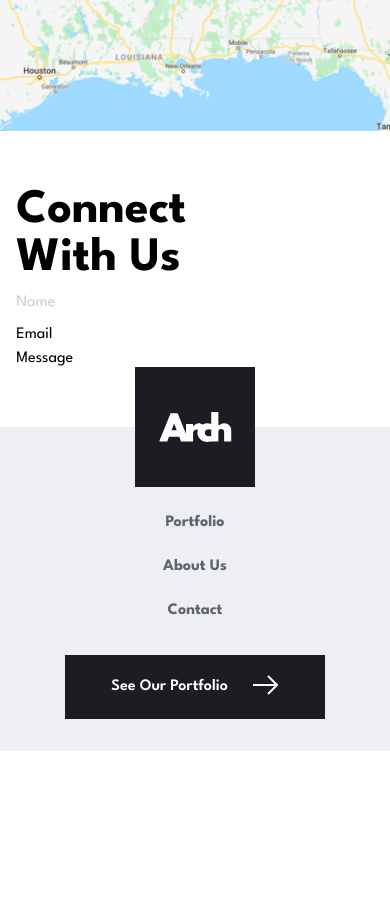
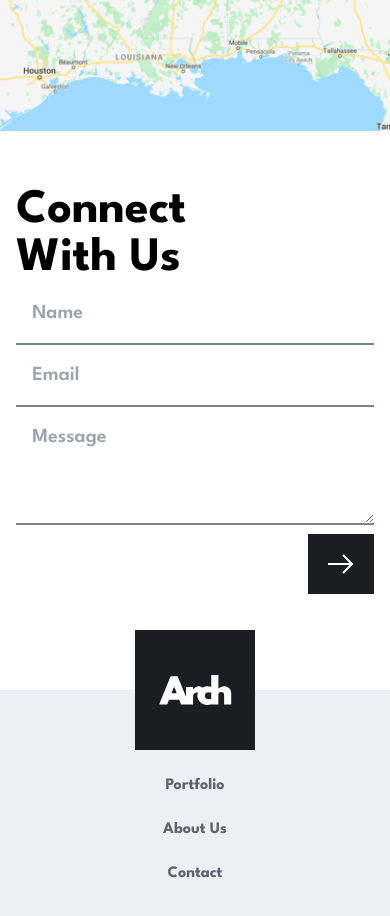
Before and after one commit to ChrisManfredijr/arch-studio, a React (Vite) app: page /Contact in a window 390 px wide. Shown: the part 1700-2616 px from the top of the page. Before the commit the page ends 2451 px from the top, so only its background shows below. Built offline with nearby package versions, Linux system fonts and the light colour scheme.

Commit message:
mobile responsiveness contact page

```diff
--- a/package.json
+++ b/package.json
@@ -9,6 +9,7 @@
     "preview": "vite preview"
   },
   "dependencies": {
+    "@emailjs/browser": "^3.10.0",
     "react": "^18.2.0",
     "react-dom": "^18.2.0",
     "react-router-dom": "^6.8.0",
--- a/src/pages/Contact/index.jsx
+++ b/src/pages/Contact/index.jsx
@@ -1,3 +1,4 @@
+import React from 'react';
 import {
     contactHeroSmall,
     contactHeroMedium,
@@ -6,7 +7,12 @@
     contactMapMedium ,
     contactMapLarge
 } from '../../assets'
+
+import {ReactComponent as Arrow} from '../../assets/icons/icon-arrow.svg';
+
 const Contact = () => {
+
+
   return (
     <div className='min-h-max'>
       <div className='hidden md:flex absolute rotate-90 tracking-[0.15em] top-[130px] left-[-95px] text-light-grey justify-between w-[300px] lg:left-[-100px] xl:left-[-50px] 2xl:left-[200px]'><span className='tracking-[-2.5px]'>--------------------------------</span>C O N T A C T &nbsp; &nbsp; U S</div>
@@ -61,12 +67,16 @@
             <img src={contactMapSmall} alt="about us" className='w-full mx-auto'/>
           </picture>
         </div>
+        {/*Contact Form*/}
 
-        <div className='w-11/12 mx-auto py-14'>
+        <div className='w-11/12 mx-auto py-14 pb-24'>
           <h1 className='font-bold text-5xl w-1/2'>Connect With Us</h1>
-          <div className='text-light-grey leading-10'>Name</div>
-          <div>Email</div>
-          <div>Message</div>
+          <input className='text-light-grey border-b-2 border-medium-grey p-4 text-xl font-semibold w-full' type="text"  name="user_name" placeholder='Name' required/>
+          <input className='text-light-grey border-b-2 border-medium-grey p-4 text-xl font-semibold w-full' type="text"  name="user_email" placeholder='Email' required/>
+          <textarea className='text-light-grey border-b-2 border-medium-grey p-4 text-xl font-semibold w-full' type="text" name="message" placeholder='Message' rows="3"></textarea>
+            <div className='h-auto w-max p-5 flex font-semibold bg-very-dark-blue text-soft-white  hover:bg-dark-grey active:bg-light-grey cursor-pointer ml-auto' type="submit" value="Send">
+              <Arrow />
+            </div>
         </div>
     </div>
   )
```
Also changed, not shown: 1 other file (tests, documents, lock files or other folders).
